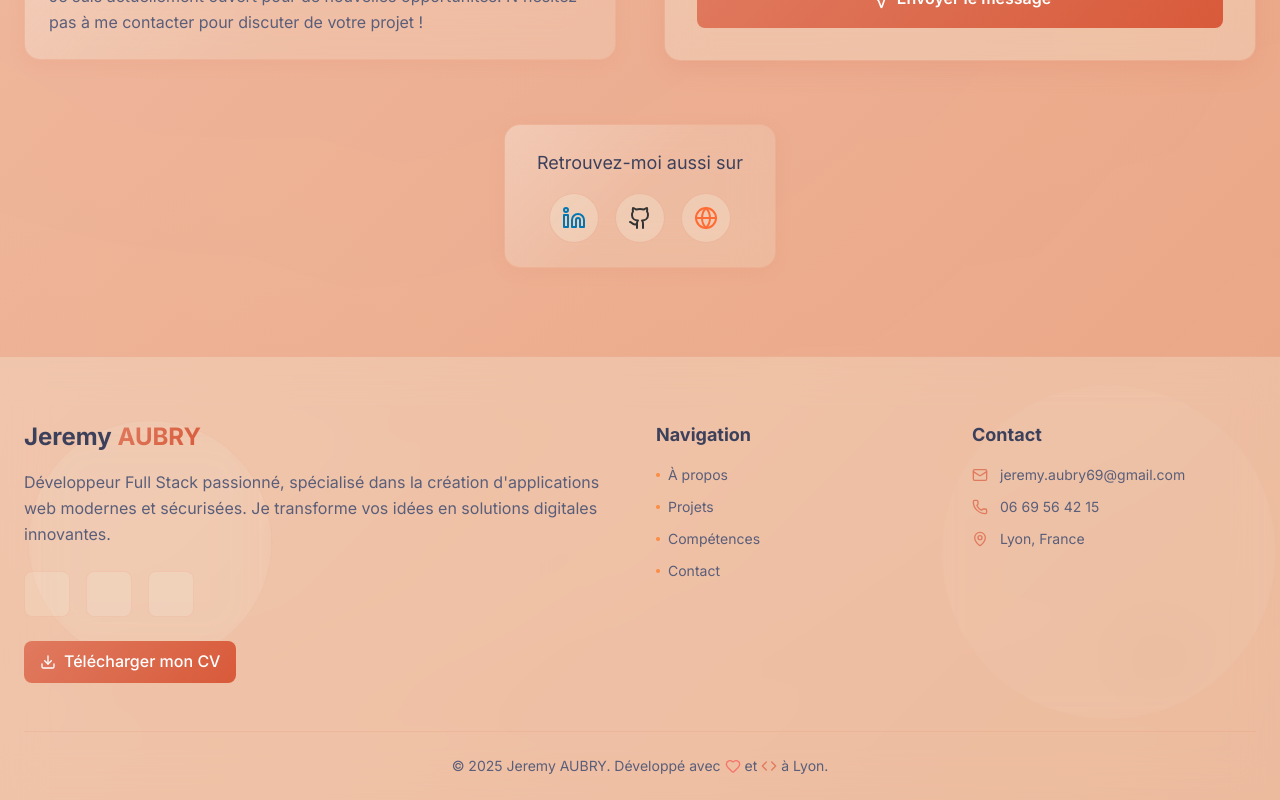
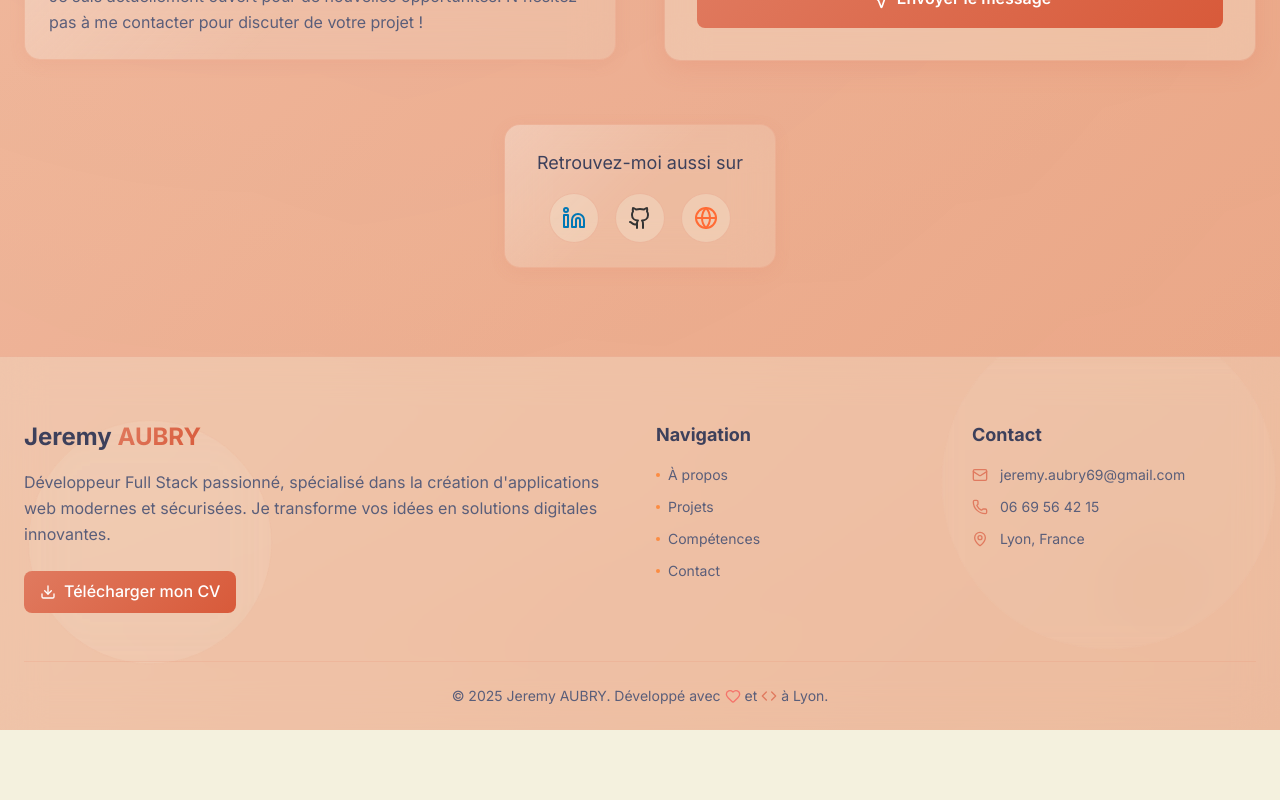
Before and after one commit to Jerem-14/portfolio, a Next.js app: page / in a window 1280 px wide. Shown: the part 5764-6564 px from the top of the page. After the commit the page ends 6494 px from the top, so only its background shows below. Built offline with nearby package versions, Linux system fonts and the light colour scheme.

Commit message:
maj footer

```diff
--- a/src/components/Footer.tsx
+++ b/src/components/Footer.tsx
@@ -117,33 +117,6 @@ const Footer: React.FC = () => {
                 Développeur Full Stack passionné, spécialisé dans la création d'applications web
                 modernes et sécurisées. Je transforme vos idées en solutions digitales innovantes.
               </p>
-
-              {/* Réseaux sociaux intégrés */}
-              <div className="flex items-center space-x-4 mb-6">
-                {socialLinks.map((social, index) => (
-                  <motion.a
-                    key={social.name}
-                    href={social.url}
-                    target="_blank"
-                    rel="noopener noreferrer"
-                    whileHover={{ scale: 1.1, y: -3 }}
-                    whileTap={{ scale: 0.95 }}
-                    initial={{ opacity: 0, scale: 0.8 }}
-                    whileInView={{ opacity: 1, scale: 1 }}
-                    transition={{ delay: 0.3 + index * 0.1 }}
-                    viewport={{ once: true }}
-                    className="p-3 rounded-lg transition-all duration-300"
-                    style={{
-                      background: 'var(--glass-light)',
-                      border: '1px solid var(--glass-border-light)',
-                    }}
-                  >
-                    <div className={`bg-gradient-to-br ${social.color} bg-clip-text text-transparent`}>
-                      {social.icon}
-                    </div>
-                  </motion.a>
-                ))}
-              </div>
 
               {/* Bouton CV */}
               <motion.a
```
